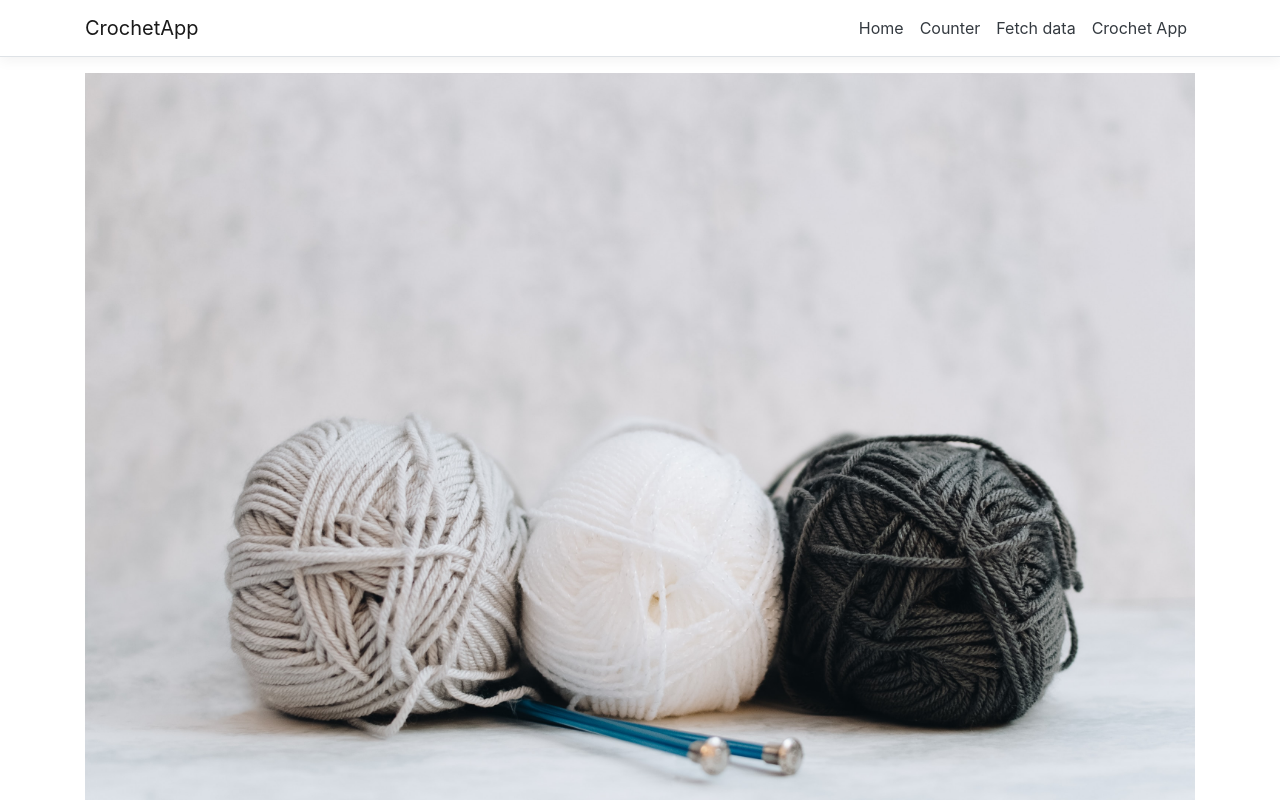
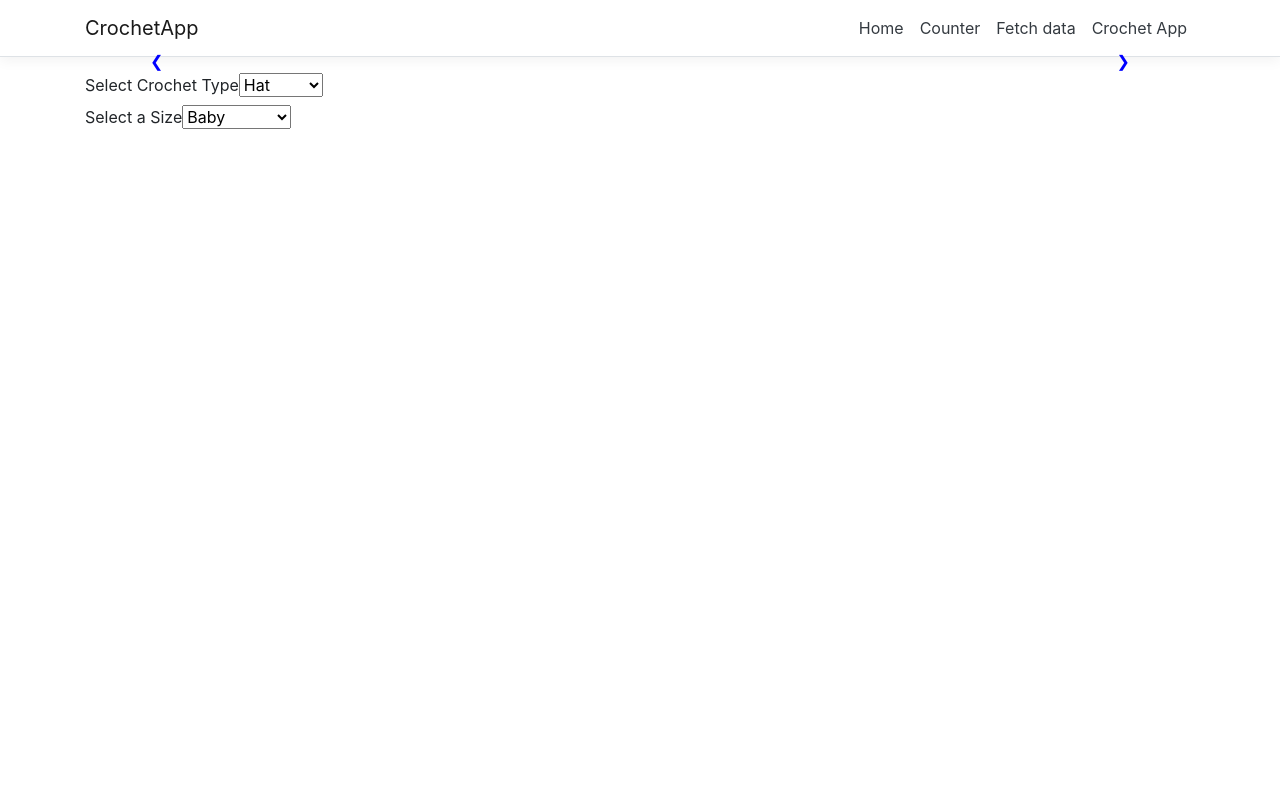
Before and after one commit to robNichols-unlimited/crochet-app, an Angular app in the folder ClientApp/: page /crochet-app in a window 1280 px wide. Shown: the top 800 px of the page. Built offline with nearby package versions, Linux system fonts and the light colour scheme.

Commit message:
minor changes to template and ts files

```diff
--- a/ClientApp/src/app/crochet-app/crochet-app.component.css
+++ b/ClientApp/src/app/crochet-app/crochet-app.component.css
@@ -8,7 +8,7 @@ body {
   position: relative;
 }
 
-.slides {
+.slide {
   display: none;
 }
 
@@ -33,8 +33,8 @@ body {
 .center {
   text-align: center !important;
 }
-.text-white {
-  color: #ffffff !important;
+.text-blue {
+  color: #0000FF !important;
 }
 .display-bottommiddle {
   position: absolute;
@@ -63,6 +63,10 @@ body {
   background-color: transparent !important;
 }
 
+.w-white {
+  color: white;
+}
+
 .w-hover-white:hover {
   color: #000 !important;
   background-color: #fff !important;
--- a/ClientApp/src/app/crochet-app/crochet-app.component.html
+++ b/ClientApp/src/app/crochet-app/crochet-app.component.html
@@ -3,12 +3,12 @@
     <img class="slide" src="../../assets/images/crochet1.jpg" style="width: 100%" />
     <img class="slide" src="../../assets/images/crochet2.jpg" style="width: 100%" />
     <img class="slide" src="../../assets/images/crochet3.jpg" style="width: 100%" />
-    <div class="center section text-white display-bottommiddle" style="width: 100%">
-      <div class="left hover-highlight" onclick="plusDivs(-1)">&#10094;</div>
-      <div class="right hover-highlight" onclick="plusDivs(1)">&#10095;</div>
-      <span class="badge demo w-border w-transparent w-hover-white" onclick="currentDiv(1)"></span>
-      <span class="badge demo w-border w-transparent w-hover-white" onclick="currentDiv(2)"></span>
-      <span class="badge demo w-border w-transparent w-hover-white" onclick="currentDiv(3)"></span>
+    <div class="center section text-blue display-bottommiddle" style="width: 100%">
+      <div class="left hover-highlight" (click)="plusDivs(-1)">&#10094;</div>
+      <div class="right hover-highlight" (click)="plusDivs(1)">&#10095;</div>
+      <span class="badge demo w-border w-transparent w-hover-white" (click)="currentDiv(1)"></span>
+      <span class="badge demo w-border w-transparent w-hover-white" (click)="currentDiv(2)"></span>
+      <span class="badge demo w-border w-transparent w-hover-white" (click)="currentDiv(3)"></span>
     </div>
   </div>
   <div>
--- a/ClientApp/src/app/crochet-app/crochet-app.component.ts
+++ b/ClientApp/src/app/crochet-app/crochet-app.component.ts
@@ -2,15 +2,16 @@ import { Component } from '@angular/core';
 
 @Component({
   selector: 'crochet-app',
-  templateUrl: './crochet-app.component.html'
+  templateUrl: './crochet-app.component.html',
+  styleUrls: ['./crochet-app.component.css']
 })
 export class CrochetAppComponent {
   public slideIndex = 1;
   showDivs(slideIndex);
 
-  showDivs(n: number) {
+  public showDivs(n: number) {
     let i;
-    let x = document.getElementsByClassName("slides");
+    let x = document.getElementsByClassName("slide");
     let dots = document.getElementsByClassName("demo");
 
     if (n > x.length) () => this.slideIndex = 1;
@@ -21,18 +22,18 @@ export class CrochetAppComponent {
     }
 
     for (i = 0; i < x.length; i++) {
-      dots[i].className = dots[i].className.replace("w3-white", "");
+      dots[i].className = dots[i].className.replace("w-white", "");
     }
 
-    x[this.slideIndex - 1].className = "display-block";
-    dots[this.slideIndex - 1].className += " w3-white";
+    x[this.slideIndex - 1].className += " display-block";
+    dots[this.slideIndex - 1].className += " w-white";
   }
 
-  plusDivs(n: number) {
+  public plusDivs(n: number) {
     this.showDivs(this.slideIndex += n);
   }
 
-  currentDiv(n: number) {
+  public currentDiv(n: number) {
     this.showDivs(this.slideIndex = n);
   }
 }
```
Also changed, not shown: ClientApp/package.json (line endings or trailing spaces), 1 other file (tests, documents, lock files or other folders).
